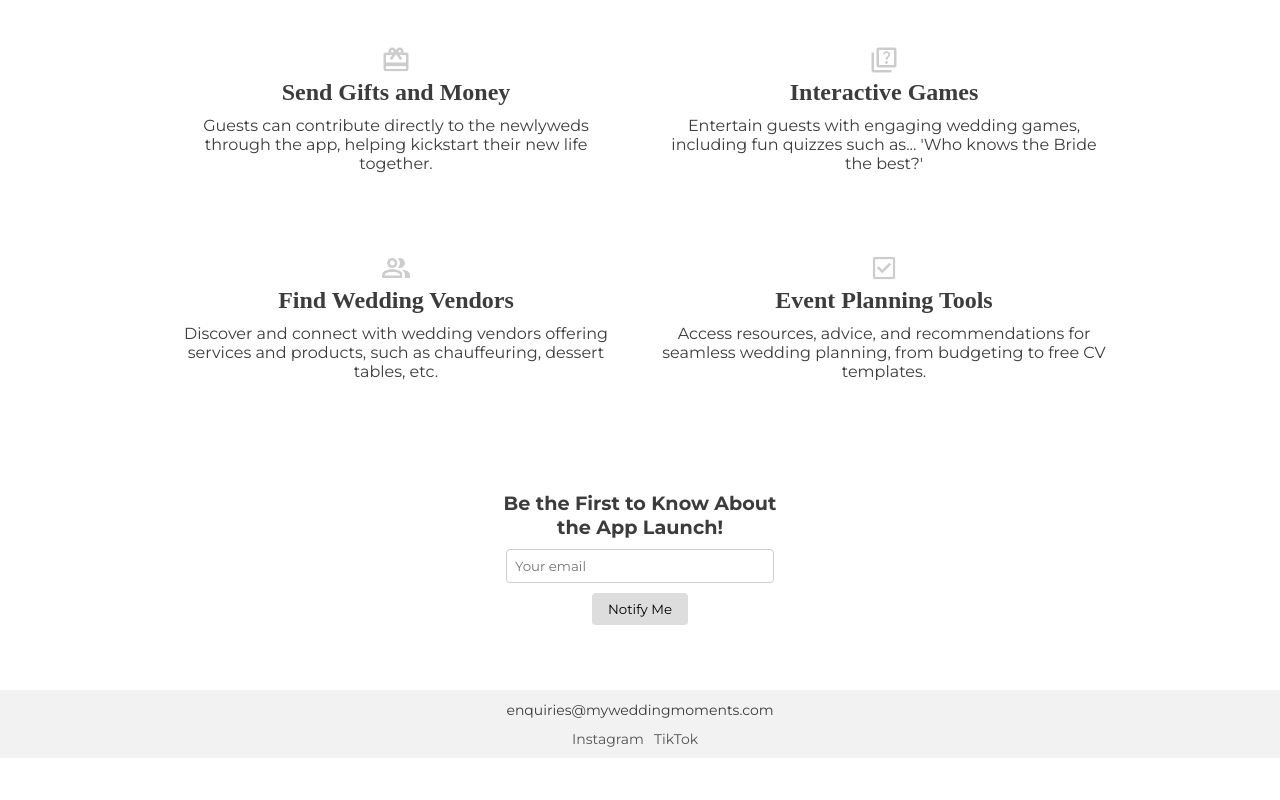
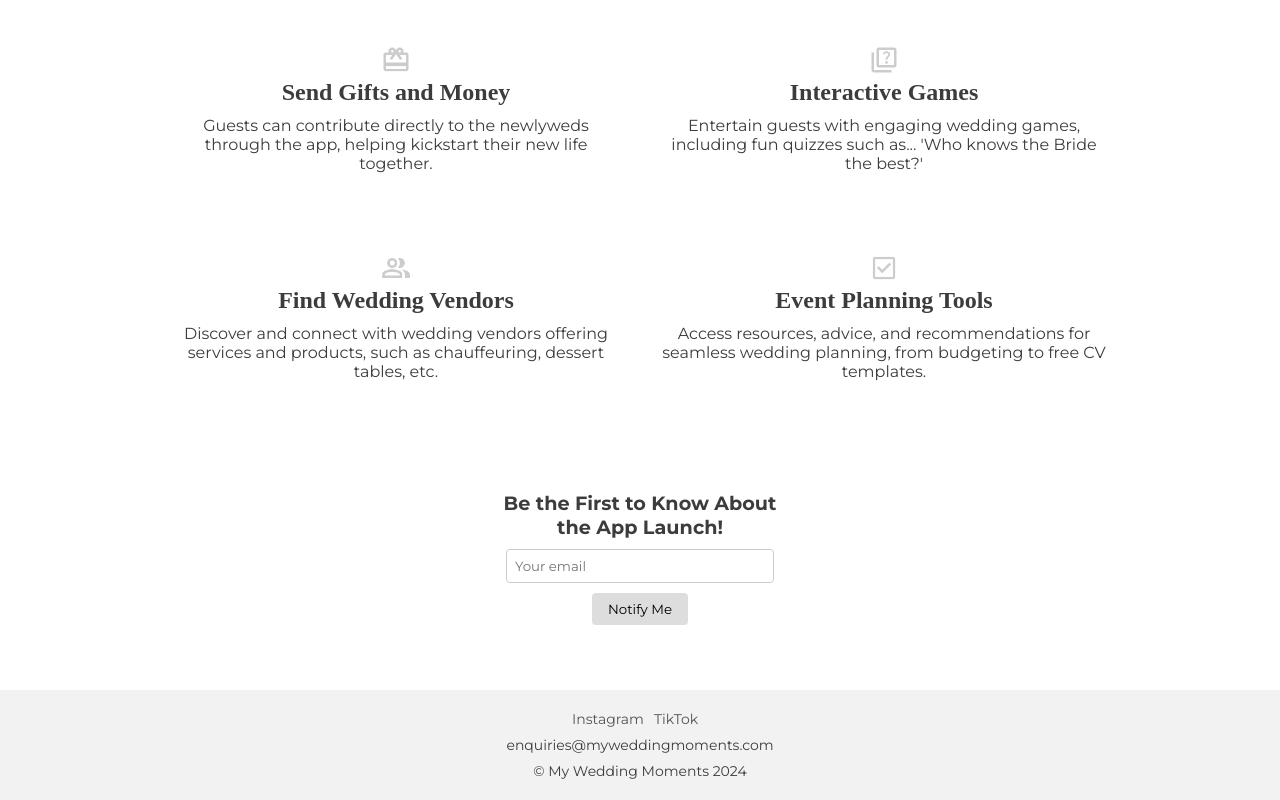
Before and after one commit to sb-haz/my-wedding-moments, a React (Vite) app: page / in a window 1280 px wide. Shown: the part 553-1353 px from the top of the page. Before the commit the page ends 1311 px from the top, so only its background shows below. Built offline with nearby package versions, Linux system fonts and the light colour scheme; a web font is replaced by a local one.

Commit message:
update footer

```diff
--- a/src/App.css
+++ b/src/App.css
@@ -115,12 +115,13 @@ div {
   display: flex;
   flex-wrap: wrap;
   justify-content: center;
-  height: 6vh;
   align-items: center;
+  margin-bottom: 10px;
 }
 
 .contact-info p {
   width: 100%;
+  margin-top: 8px;
 }
 
 .social-links {
--- a/src/App.tsx
+++ b/src/App.tsx
@@ -83,12 +83,13 @@ function App() {
 
       <footer className="footer-section">
         <div className="footer-content">
-          <div className="contact-info">
-            <p>enquiries@myweddingmoments.com</p>
-          </div>
           <div className="social-links">
             <a href={instagram} target="_blank">Instagram<i className="fab fa-instagram"></i></a>
             <a href={tiktok} target="_blank">TikTok<i className="fab fa-tiktok"></i></a>
+          </div>
+          <div className="contact-info">
+            <p>enquiries@myweddingmoments.com</p>
+            <p>© My Wedding Moments 2024</p>
           </div>
         </div>
       </footer>
```
